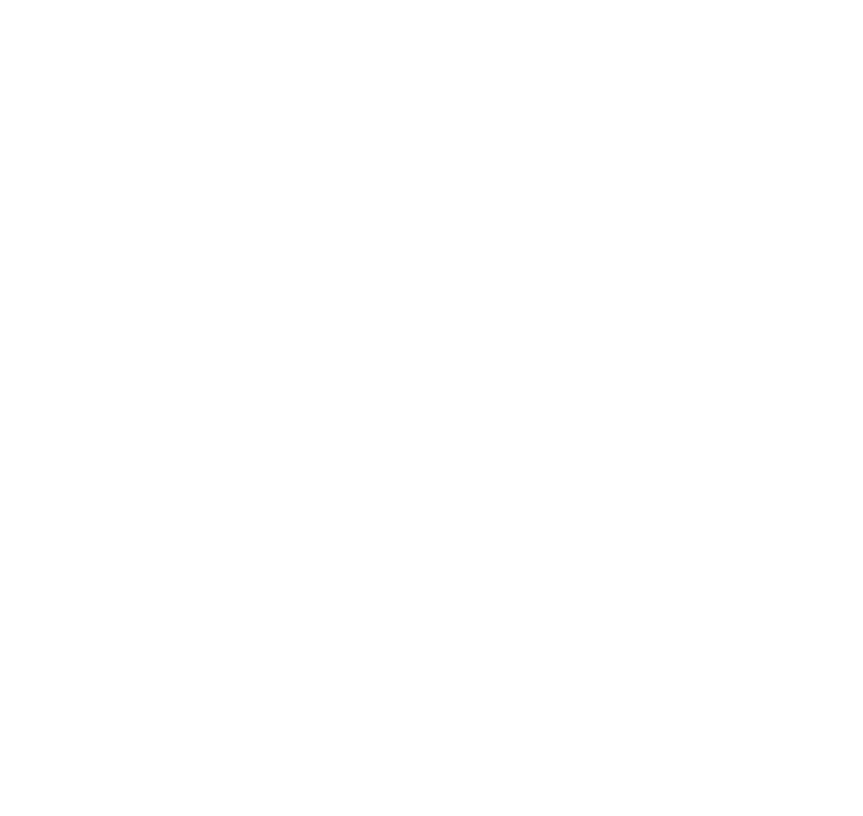
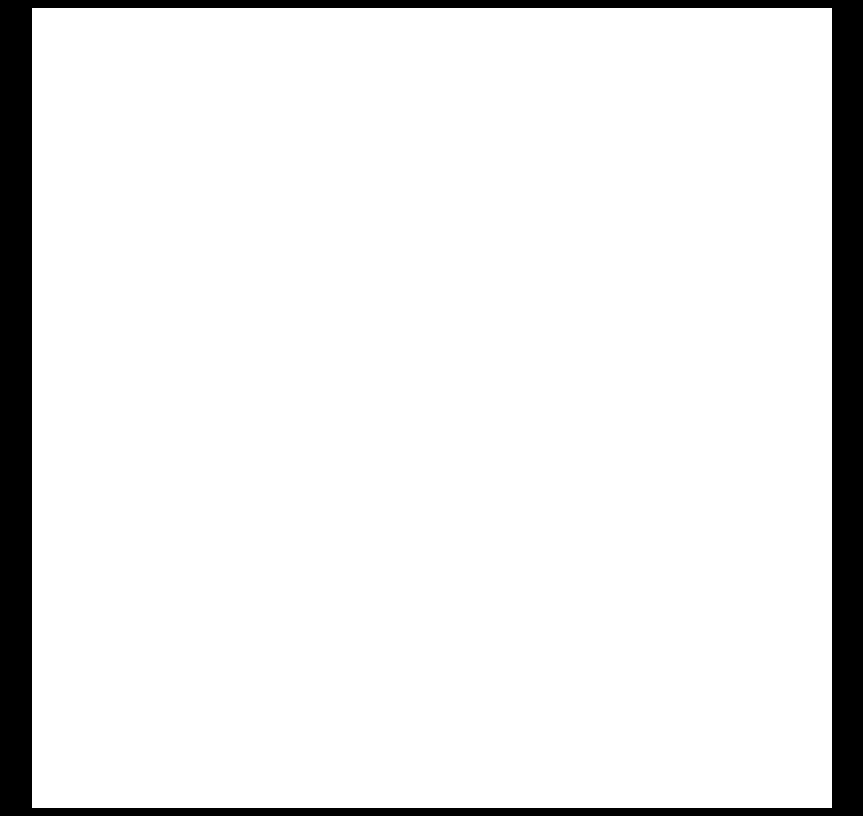
Before and after one commit to gemarkward/EtchASketch, a plain HTML site: page index.html in a window 1280 px wide. Shown: the whole page, without its empty margins (216-1079 px from the left). Drawn offline with nearby package versions, Linux system fonts and the light colour scheme.

Commit message:
Frame the gameboard

```diff
--- a/eas.js
+++ b/eas.js
@@ -26,7 +26,7 @@ $(function()
             gameBoard.appendChild(row);
         };
     };
-    generateBoard();
+    generateBoard(100);
     $(".button")
     .mouseover(function(){
         var randomColor = Math.floor(Math.random()*16777215).toString(16);
--- a/style.css
+++ b/style.css
@@ -1,6 +1,8 @@
 body
 {
     height: 100vh;
+    width: 100%;
+    background-color: black;
 }
 div
 {
@@ -23,5 +25,8 @@ div
 #gameBoard
 {
     height: 100vh;
+    width: 100vh;
+    margin: auto;
     flex-direction: column;
+    background-color: white;
 }
```
